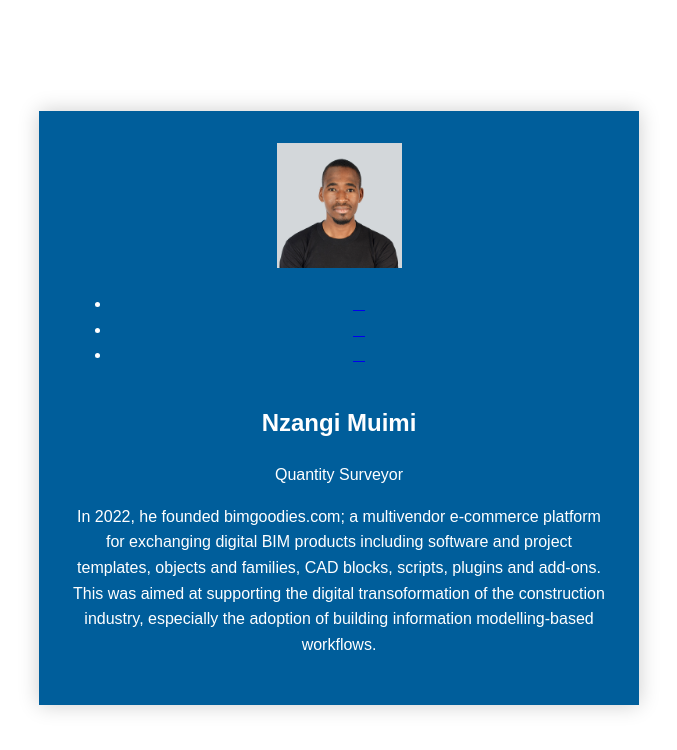
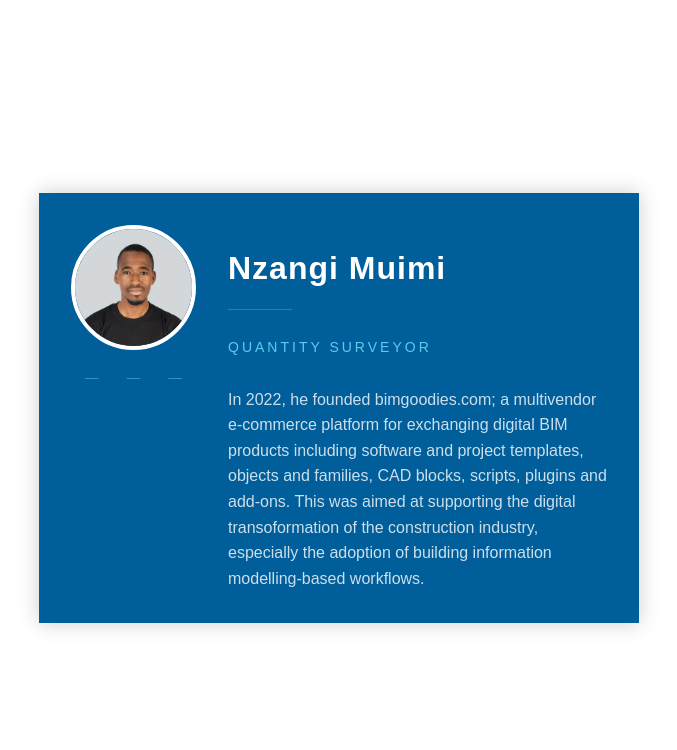
Before and after one commit to Muimi81/author-profile-card, a plain HTML site: page author-card/index.html in a window 1280 px wide. Shown: the whole page, without its empty margins (301-978 px from the left). Drawn offline with Linux system fonts and the light colour scheme.

Commit message:
Style desktop view

```diff
--- a/author-card/style.css
+++ b/author-card/style.css
@@ -23,3 +23,75 @@ body {
     text-align: center;
     padding: 2em;
 }
+
+.profile-name {
+    font-size: 2rem;
+    line-height: 1.1;
+    letter-spacing: 1px;
+}
+
+.profile-name::after {
+    content: "";
+    display: block;
+    height: 1px;
+    width: 2em;
+    background: #5bcbf0;
+    margin: 0.7em auto 0.5em;
+    opacity: 0.35;
+}
+
+.profile-position {
+    margin: 0;
+    text-transform: uppercase;
+    font-size: 0.875rem;
+    letter-spacing: 3px;
+    color: #5bcbf0;
+    margin-bottom: 2em;
+}
+
+.profile-body {
+    font-weight: 300;
+    opacity: 0.8;
+    margin-bottom: 0;
+}
+
+.profile-image {
+    border-radius: 50%;
+    border: 4px solid white;
+}
+
+.social-list {
+    display: flex;
+    justify-content: space-around;
+    list-style-type: none;
+    margin: 0;
+    padding: 0;
+    width: 125px;
+    margin: 0 auto;
+}
+
+.social-link {
+    color: #5bcbf0;
+    opacity: 0.5;
+    font-size: 1.125rem;
+}
+
+.social-link:hover,
+.social-link:focus {
+    opacity: 1;
+}
+
+@media (min-width:600px) {
+    .card {
+        flex-direction: row;
+    }
+
+    .profile-main {
+        text-align: left;
+        margin-left: 2em;
+    }
+
+    .profile-name::after {
+        margin-left: 0;
+    }
+}
```
